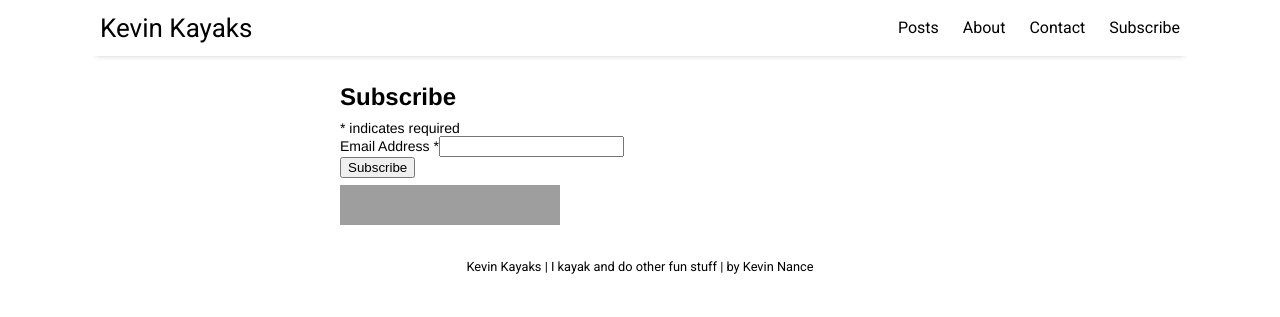
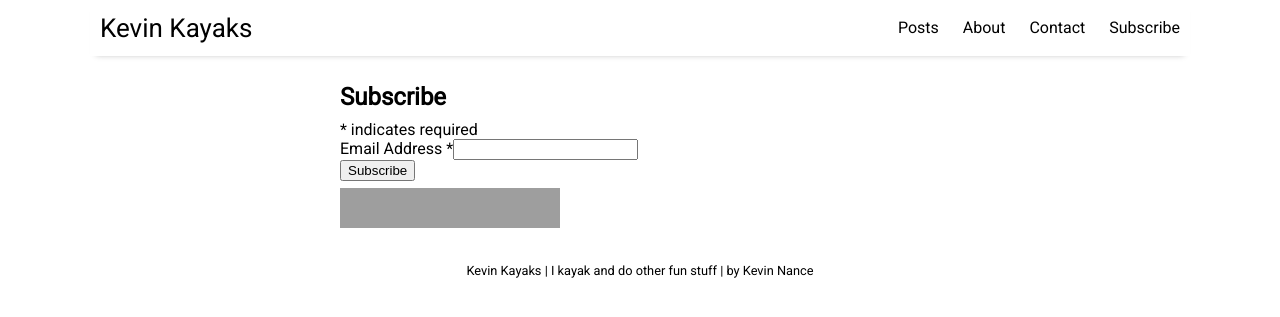
Before and after one commit to kevintnance/kevintnance.github.io, a Jekyll site: the page built from pages/subscribe.md, in a window 1280 px wide. Shown: the top 317 px of the page. Built offline with Jekyll 4.4.1, drawn with Linux system fonts in a browser that asks for light colours; nearby versions of some CDN libraries; comment, search, counter and statistics services are not loaded; grey boxes are pictures that could not be loaded.

Commit message:
Remove subscribe css, probably won't work

```diff
--- a/_layouts/subscribe.html
+++ b/_layouts/subscribe.html
@@ -5,11 +5,6 @@ layout: default
 <div class="subscribe-content">
   <div id="mc_embed_shell">
       <link href="//cdn-images.mailchimp.com/embedcode/classic-061523.css" rel="stylesheet" type="text/css">
-  <style type="text/css">
-        #mc_embed_signup{background:#fff; false;clear:left; font:14px Helvetica,Arial,sans-serif; width: 600px;}
-        /* Add your own Mailchimp form style overrides in your site stylesheet or in this style block.
-           We recommend moving this block and the preceding CSS link to the HEAD of your HTML file. */
-</style>
 <div id="mc_embed_signup">
     <form action="https://kevinkayaks.us5.list-manage.com/subscribe/post?u=2bc5861d076cf5007c1eab803&amp;id=890fd6078f&amp;f_id=00acb8e6f0" method="post" id="mc-embedded-subscribe-form" name="mc-embedded-subscribe-form" class="validate" target="_blank">
         <div id="mc_embed_signup_scroll"><h2>Subscribe</h2>
```
